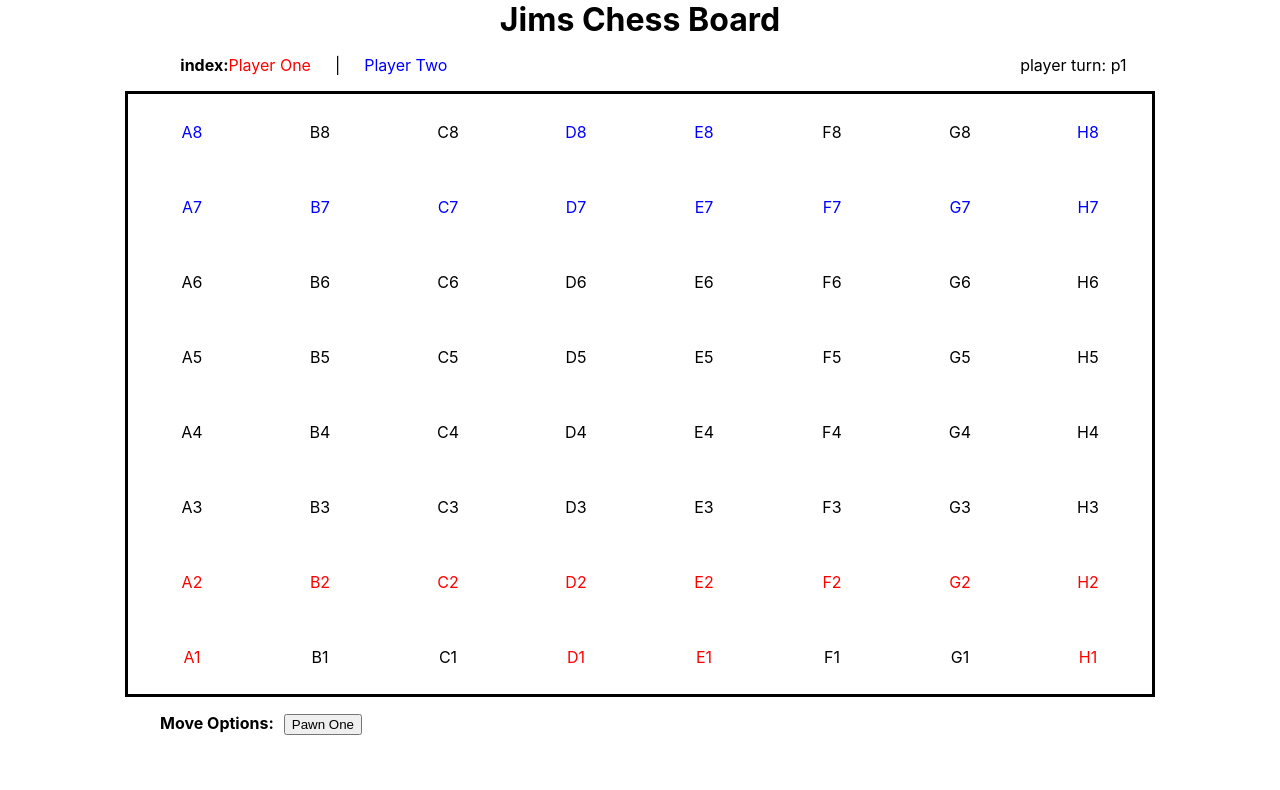
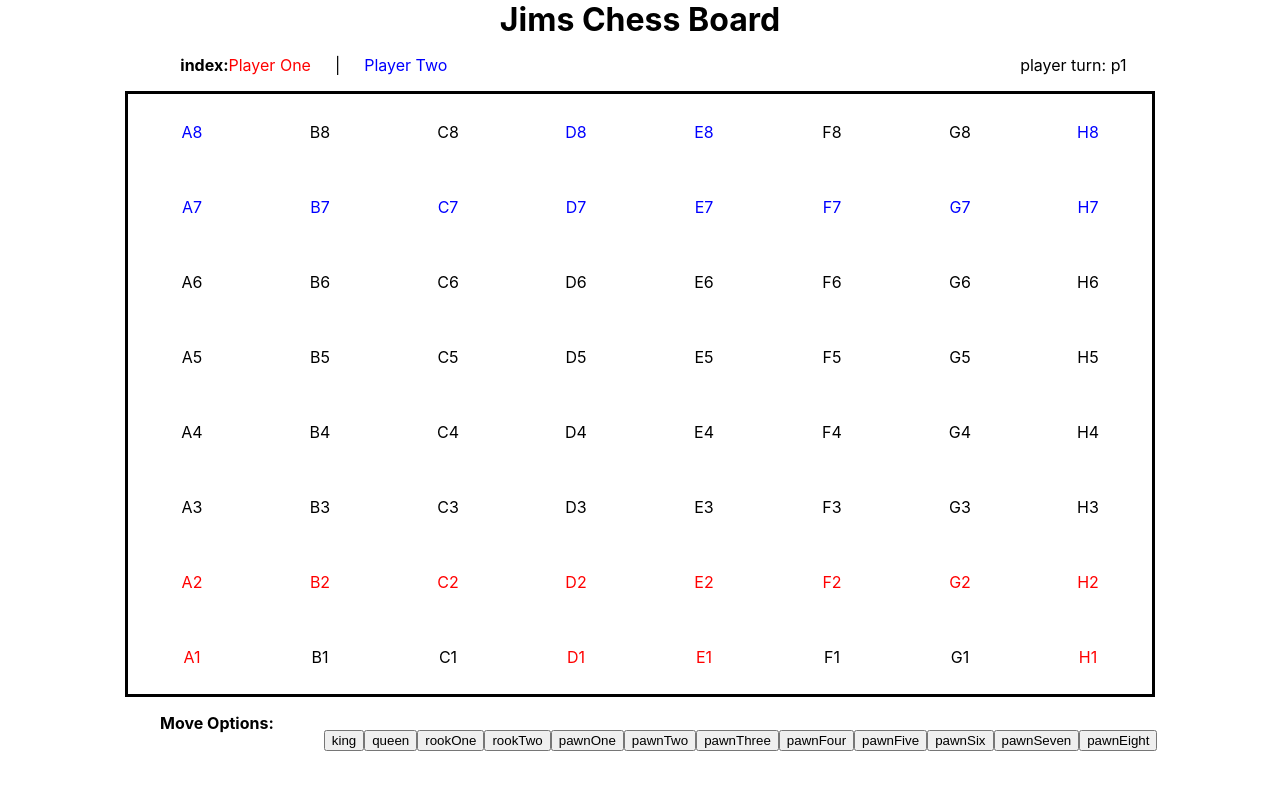
Before and after one commit to jjwebdev1865/typescriptGames, a React (Create React App) app in the folder chess/: page / in a window 1280 px wide. Shown: the top 790 px of the page. Built offline with nearby package versions, Linux system fonts and the light colour scheme.

Commit message:
moves attempt

```diff
--- a/chess/src/App.tsx
+++ b/chess/src/App.tsx
@@ -6,7 +6,7 @@ import { MovesTile } from './components/movesTile';
 
 function App() {
   const { playerTurn } = useContext(GameContext)
-  const { playerOne, handlePieceMove, loading} = useContext(PlayersContext)
+  const { playerOne, loading} = useContext(PlayersContext)
 
   if (loading) {
     return <div>Loading</div>
--- a/chess/src/components/chessBoard.tsx
+++ b/chess/src/components/chessBoard.tsx
@@ -50,9 +50,6 @@ const ChessBoardFiles = ({number, playerOne, playerTwo}: ChessBoardFilesProps) =
           }
         }
 
-        // const hasPlayerOnePiece = square === playerOne.pieces.king ? true : false
-        // const hasPlayerTwoPiece = square === playerTwo.pieces.king ? true : false
-
         return <ChestBoardColumn key={square} square={square} hasPlayerOnePiece={hasPlayerOnePiece} hasPlayerTwoPiece={hasPlayerTwoPiece} />
       })}
 
--- a/chess/src/components/movesTile.tsx
+++ b/chess/src/components/movesTile.tsx
@@ -10,15 +10,23 @@ export const MovesTile = ({ player }: MovesTileProps) => {
   const { changeTurn } = useContext(GameContext)
   const {  handlePieceMove } = useContext(PlayersContext)
 
-  const handlePawnMove = (position: any) => {
+  const handlePawnMove = (position: string, piece: string) => {
     console.log('position', position)
-    handlePieceMove()
-    changeTurn()
+    console.log('piece', piece)
+    handlePieceMove(position, piece)
+    // changeTurn()
   }
 
   return (
     <div>
-      <button onClick={() => handlePawnMove(player.pieces.pawnOne)}>Pawn One</button>
+      <ul style={{ listStyle: 'none', display: 'flex'}}>
+        {Object.entries(player.pieces).map(([key, value]) => (
+          <li key={key}>
+            <button onClick={() => handlePawnMove(value, key)}>{key}</button>
+          </li>
+        ))}
+
+      </ul>
     </div>
   )
 }
--- a/chess/src/context/players.context.tsx
+++ b/chess/src/context/players.context.tsx
@@ -1,12 +1,12 @@
 import { createContext, useEffect, useState } from "react";
-import { Player } from "../types/models";
+import { Pieces, Player } from "../types/models";
 
 
 export const PlayersContext = createContext({
   loading: false,
   playerOne: {} as Player,
   playerTwo: {} as Player,
-  handlePieceMove: () => {},
+  handlePieceMove: (position: string, piece: string) => {},
 });
 
 interface PlayersProviderProps {
@@ -17,7 +17,7 @@ export const PlayersProvider = ({ children }: PlayersProviderProps) => {
   const [playerTwo, setPlayerTwo] = useState({} as Player);
   const [loading, setLoading] = useState(true)
 
-  const handlePieceMove = () => {
+  const handlePieceMove = (position: string, piece: string) => {
     setLoading(true)
 
     setPlayerOne({
--- a/chess/src/types/models.ts
+++ b/chess/src/types/models.ts
@@ -1,7 +1,10 @@
 export type Player = {
     playerName: string
     shortName: 'p1' | 'p2'
-    pieces: {
+    pieces: Pieces
+}
+
+export type Pieces = {
     king: string,
     queen: string;
     rookOne: string
@@ -15,4 +18,3 @@ export type Player = {
     pawnSeven: string
     pawnEight: string
 }
-}
```
Lines whose indentation alone changed are shown as unchanged.
